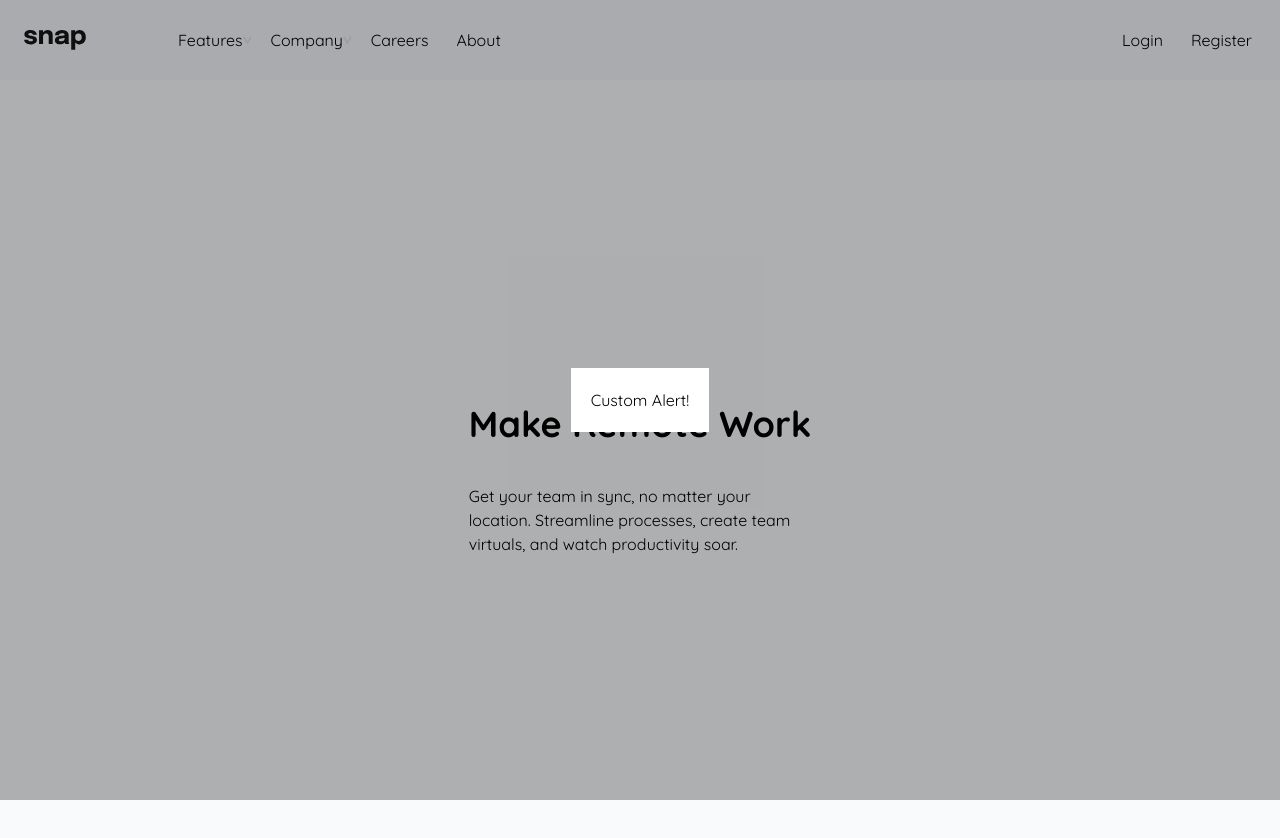
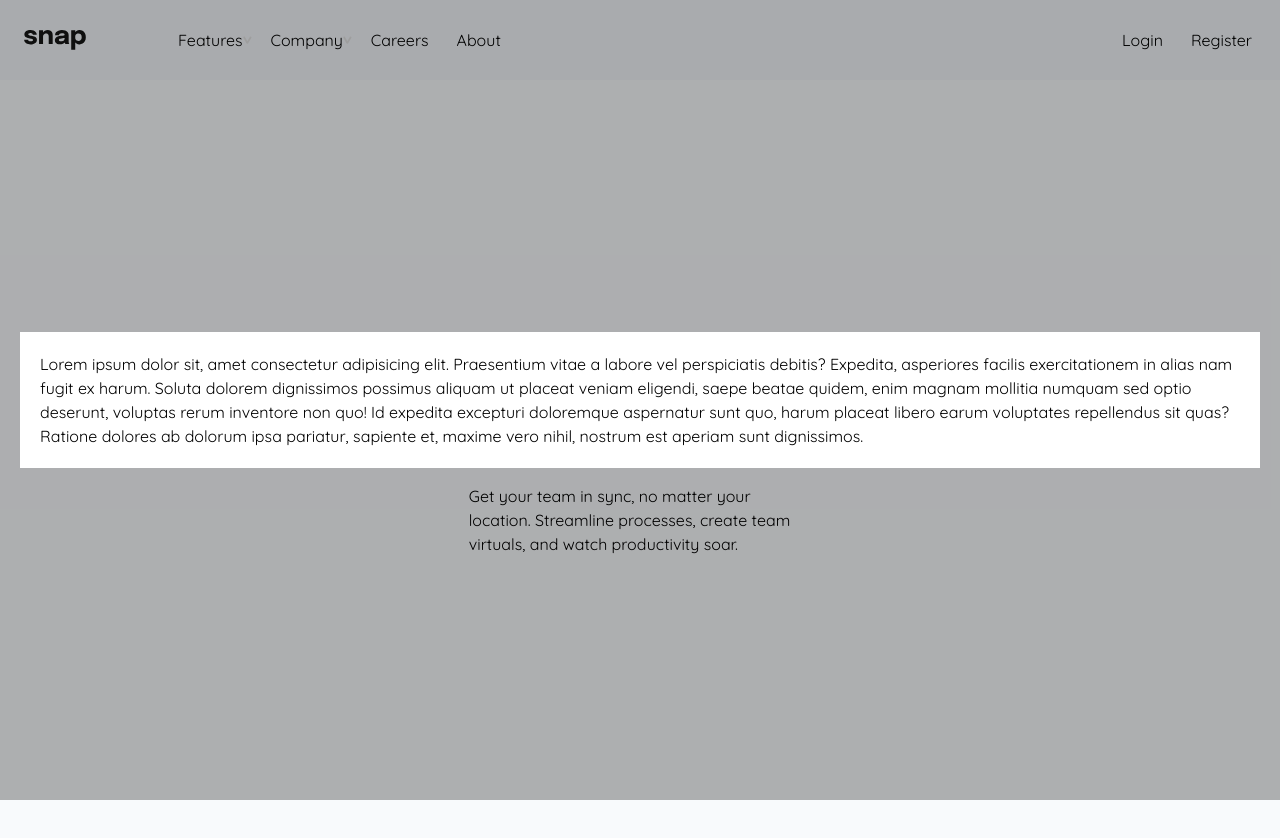
Before and after one commit to nickelzon/intro-section-with-dropdown-nav, a React (Vite) app: page / in a window 1280 px wide. Shown: the top 838 px of the page. Built offline with nearby package versions, Linux system fonts and the light colour scheme; the HTML template or start-up script is replaced by a standard one.

Commit message:
padding on alert, and onclick event handler on hero div

```diff
--- a/src/Components/Alert.jsx
+++ b/src/Components/Alert.jsx
@@ -14,11 +14,11 @@ const MessageContainer = ({ message }) => {
 
 export const Alert = ({ display, position, z, setAlert }) => {
   const style = {
-    root: `${display} justify-center items-center w-full bg-slate-600 ${position} z-${z} top-0 bottom-0 alert-background`,
+    root: `${display} justify-center items-center w-full bg-slate-600 ${position} z-${z} top-0 bottom-0 alert-background px-5`,
   };
   return (
     <div className={style.root} onClick={() => setAlert()}>
-      <MessageContainer message="Custom Alert!" />
+      <MessageContainer message="Lorem ipsum dolor sit, amet consectetur adipisicing elit. Praesentium vitae a labore vel perspiciatis debitis? Expedita, asperiores facilis exercitationem in alias nam fugit ex harum. Soluta dolorem dignissimos possimus aliquam ut placeat veniam eligendi, saepe beatae quidem, enim magnam mollitia numquam sed optio deserunt, voluptas rerum inventore non quo! Id expedita excepturi doloremque aspernatur sunt quo, harum placeat libero earum voluptates repellendus sit quas? Ratione dolores ab dolorum ipsa pariatur, sapiente et, maxime vero nihil, nostrum est aperiam sunt dignissimos." />
     </div>
   );
 };
--- a/src/Components/Hero.jsx
+++ b/src/Components/Hero.jsx
@@ -35,7 +35,7 @@ const Hero = () => {
         toggle.toggleMenu ? "sidebar-active" : ""
       }`}
     >
-      <div>
+      <div onClick={() => toggle.setToggle()}>
         <TitleAndDesc />
       </div>
       <div
```
